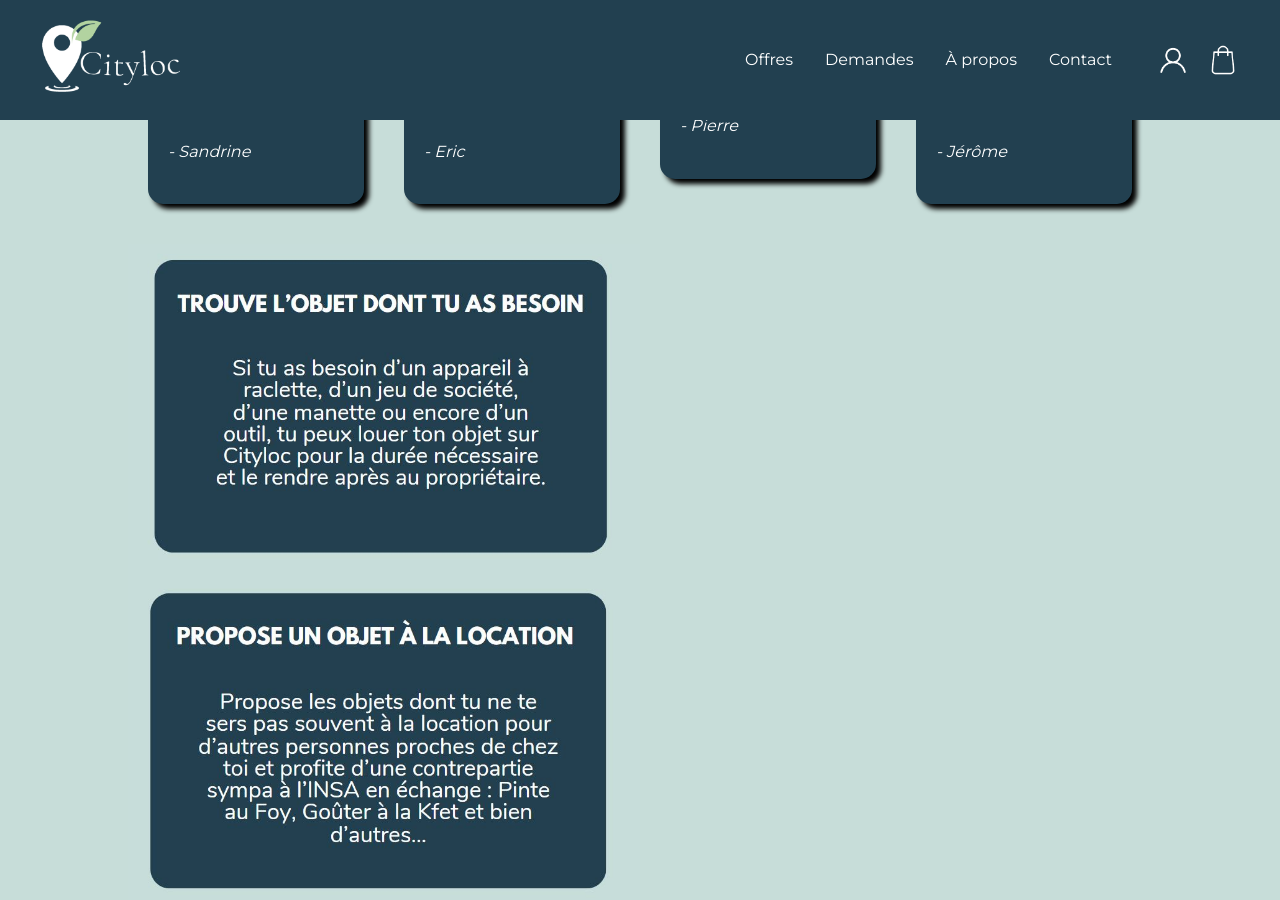
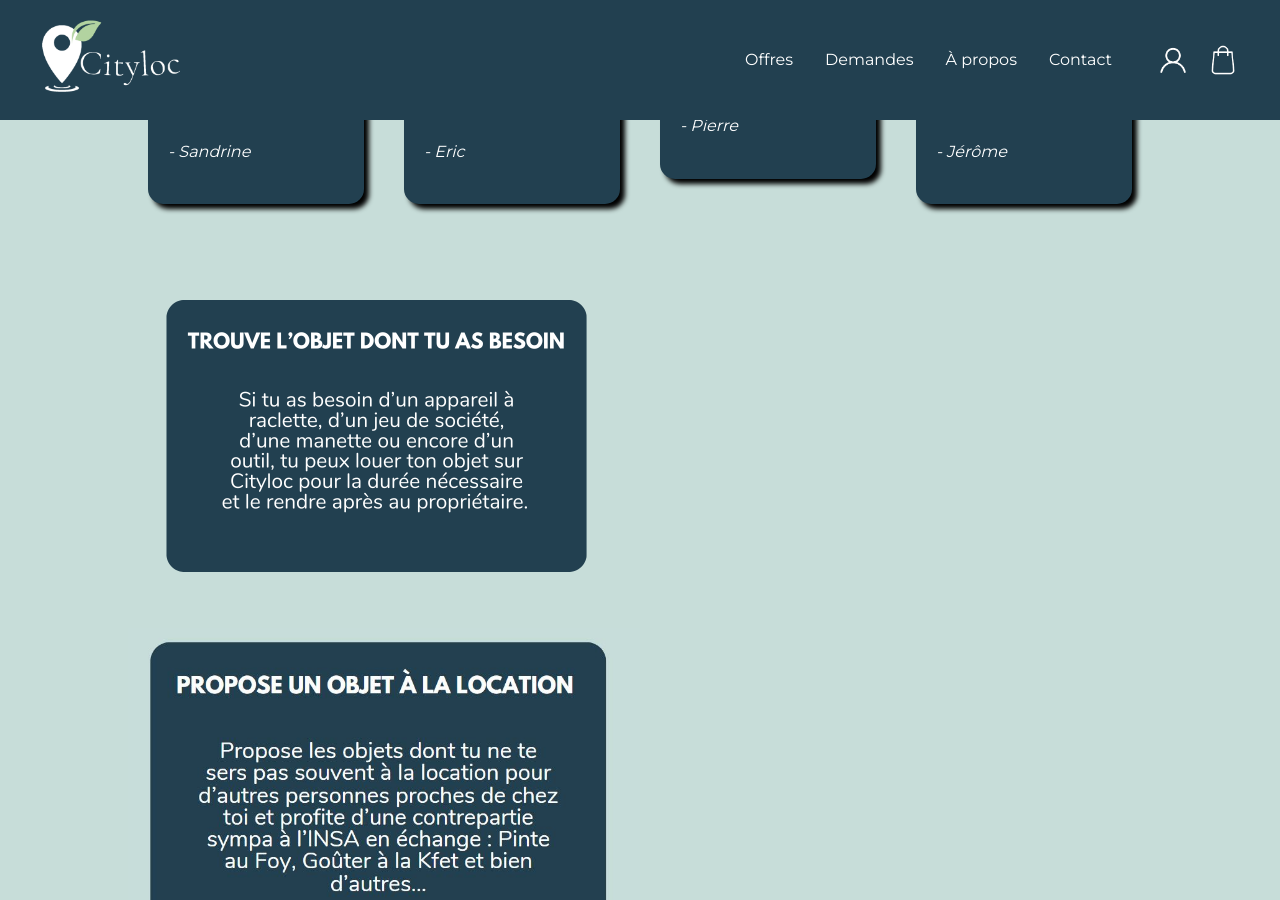
Before and after one commit to Cityloc/cityloc, a Jekyll site: the page built from index.html, in a window 1280 px wide and 900 px high, scrolled down 480 px. Built offline with Jekyll 4.4.1, drawn with Linux system fonts in a browser that asks for light colours.

Commit message:
Update index.html

```diff
--- a/index.html
+++ b/index.html
@@ -149,7 +149,7 @@
 <p style="text-align: center; font-size: 16px; color: #224050;>Découvre notre plateforme qui facilite la location d’objets entre particuliers. Tu peux poster une annonce ou demander un objet dont tu aurais besoin temporairement. Et tout ça, au coeur de ta communauté INSA !</p>
 <div class="container-gd">
 	<div class="bloc-un-dg">
-		<img class="flex-fix" src="imgs/trouve objet.JPG" alt="Objectifs 1">
+		<img class="flex-fix" src="imgs/Trouve objet.png" alt="Objectifs 1">
 	</div>
 	<div class="bloc-deux-dg">
 		<img class="flex-fix" src="imgs/propose objet.JPG" alt="Objectifs 2">
```
